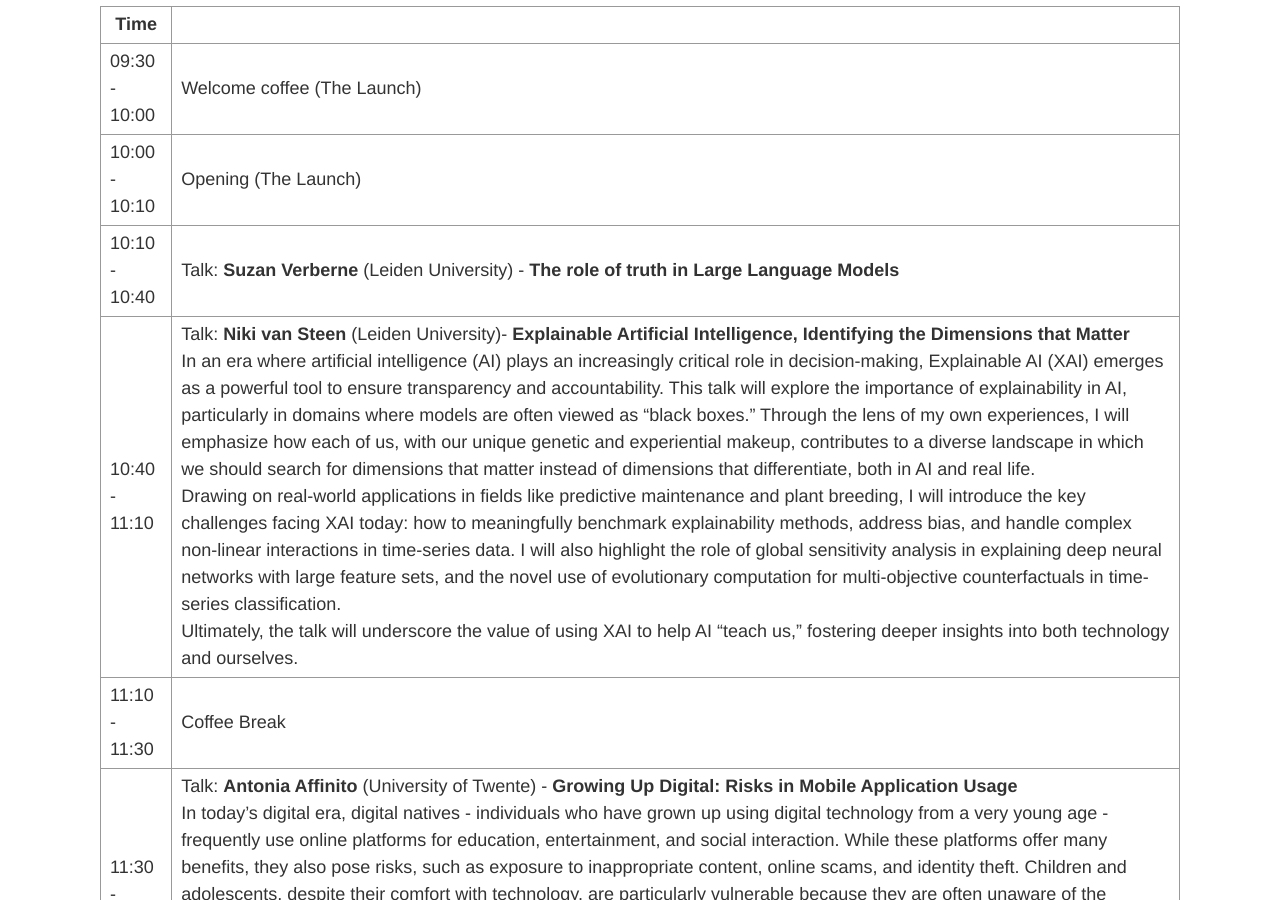
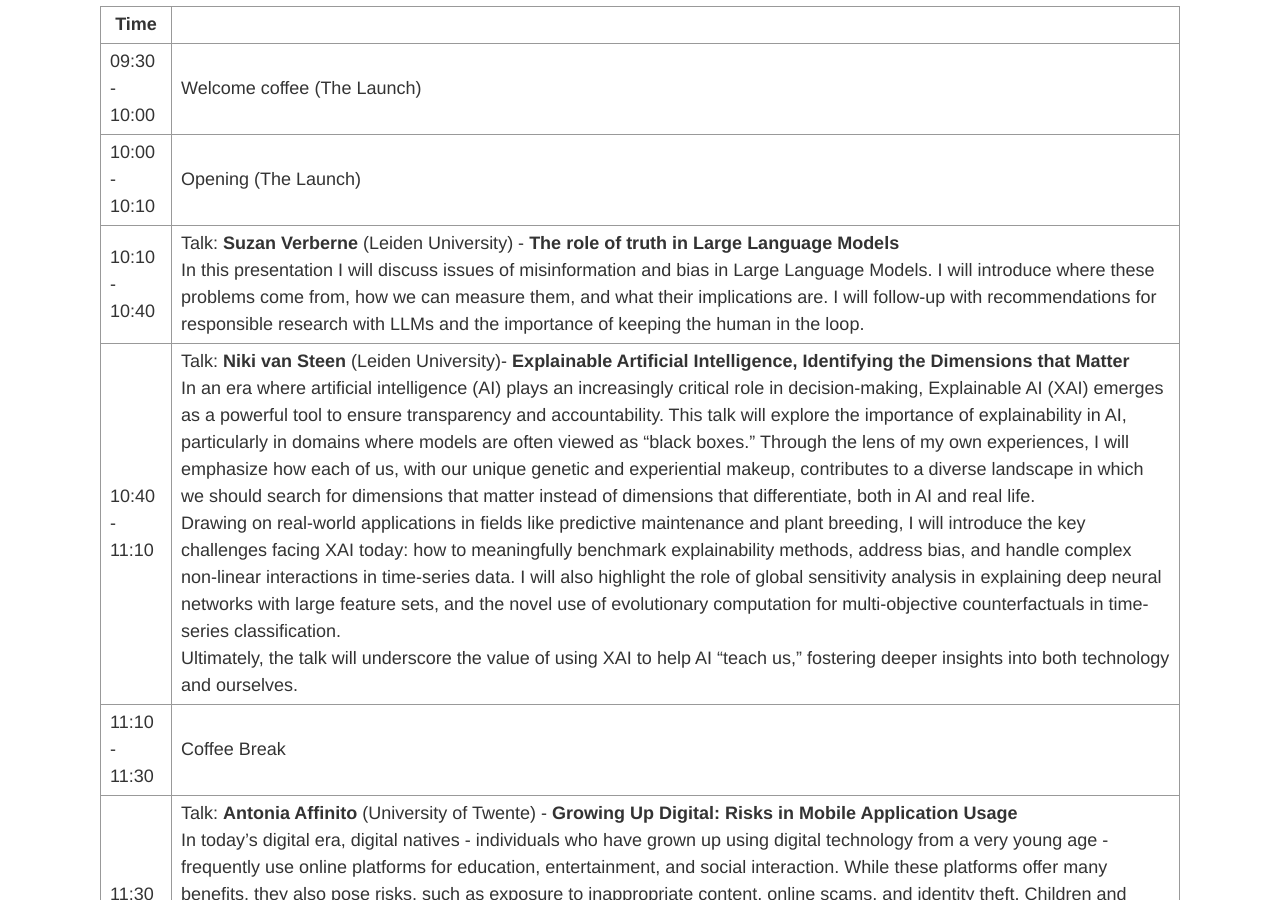
Before and after one commit to alice-and-eve/2024, a Jekyll site: the page built from index.md, in a window 1280 px wide and 900 px high, scrolled down 1644 px. Built offline with Jekyll 4.4.1, drawn with Linux system fonts in a browser that asks for light colours.

Commit message:
Update index.md

```diff
--- a/index.md
+++ b/index.md
@@ -43,7 +43,7 @@ REGISTRATION IS CLOSED!
 |---|---|
 | 09:30 - 10:00  | Welcome coffee (The Launch)|
 | 10:00 - 10:10  | Opening (The Launch)|
-| 10:10 - 10:40  | Talk: **Suzan Verberne** (Leiden University) - **The role of truth in Large Language Models** |
+| 10:10 - 10:40  | Talk: **Suzan Verberne** (Leiden University) - **The role of truth in Large Language Models**<br>In this presentation I will discuss issues of misinformation and bias in Large Language Models. I will introduce where these problems come from, how we can measure them, and what their implications are. I will follow-up with recommendations for responsible research with LLMs and the importance of keeping the human in the loop. |
 | 10:40 - 11:10  | Talk: **Niki van Steen** (Leiden University)- **Explainable Artificial Intelligence, Identifying the Dimensions that Matter**<br>In an era where artificial intelligence (AI) plays an increasingly critical role in decision-making, Explainable AI (XAI) emerges as a powerful tool to ensure transparency and accountability. This talk will explore the importance of explainability in AI, particularly in domains where models are often viewed as "black boxes." Through the lens of my own experiences, I will emphasize how each of us, with our unique genetic and experiential makeup, contributes to a diverse landscape in which we should search for dimensions that matter instead of dimensions that differentiate, both in AI and real life.<br>Drawing on real-world applications in fields like predictive maintenance and plant breeding, I will introduce the key challenges facing XAI today: how to meaningfully benchmark explainability methods, address bias, and handle complex non-linear interactions in time-series data. I will also highlight the role of global sensitivity analysis in explaining deep neural networks with large feature sets, and the novel use of evolutionary computation for multi-objective counterfactuals in time-series classification.<br>Ultimately, the talk will underscore the value of using XAI to help AI "teach us," fostering deeper insights into both technology and ourselves. |
 | 11:10 - 11:30  | Coffee Break |
 | 11:30 - 12:00  | Talk: **Antonia Affinito** (University of Twente) - **Growing Up Digital: Risks in Mobile Application Usage**<br> In today’s digital era, digital natives - individuals who have grown up using digital technology from a very young age - frequently use online platforms for education, entertainment, and social interaction. While these platforms offer many benefits, they also pose risks, such as exposure to inappropriate content, online scams, and identity theft. Children and adolescents, despite their comfort with technology, are particularly vulnerable because they are often unaware of the potential risks. Furthermore, the applications they use daily collect and access a wide range of personal information. While recent regulatory frameworks like COPPA, CCPA, and GDPR establish clear rules for data acquisition and privacy for specific age groups, their practical application remains uncertain. This talk presents the main risks the children face online and how data application practices align with privacy policies among mobile applications targeting different age groups. |
```
